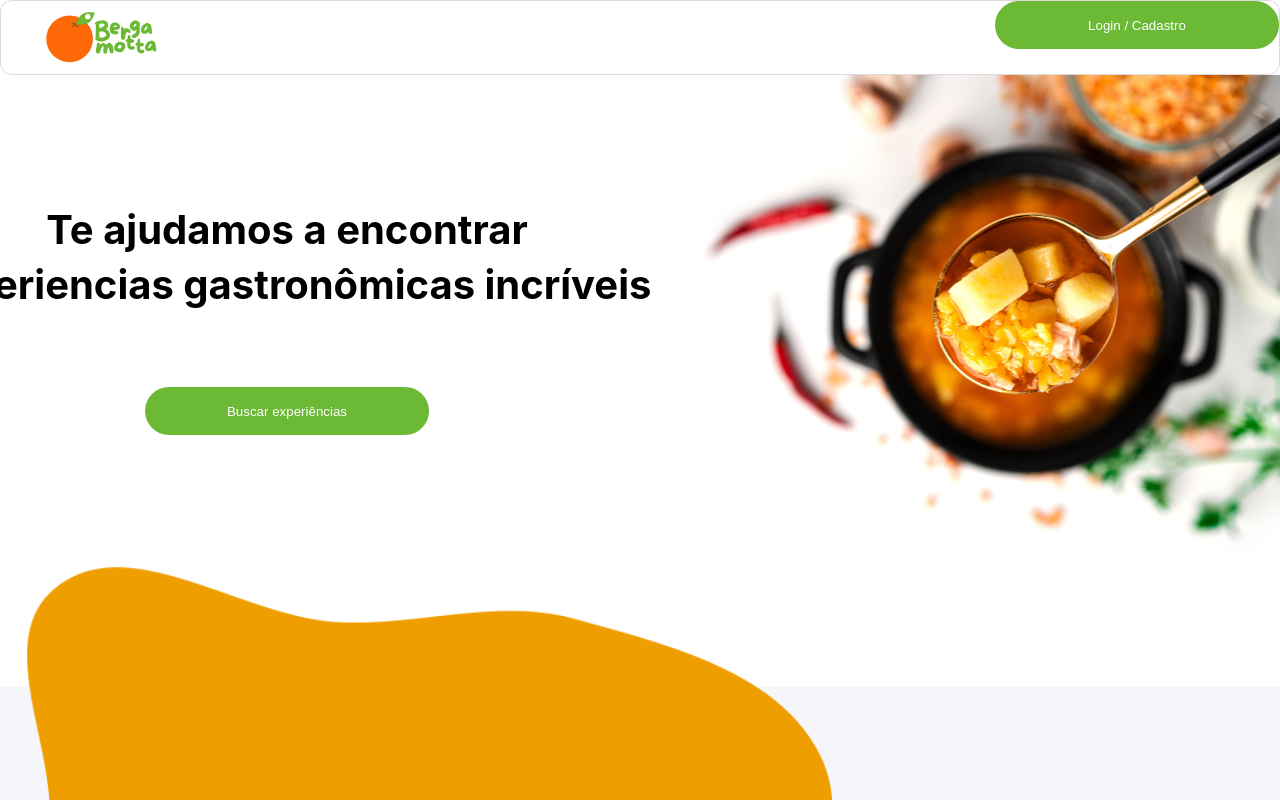
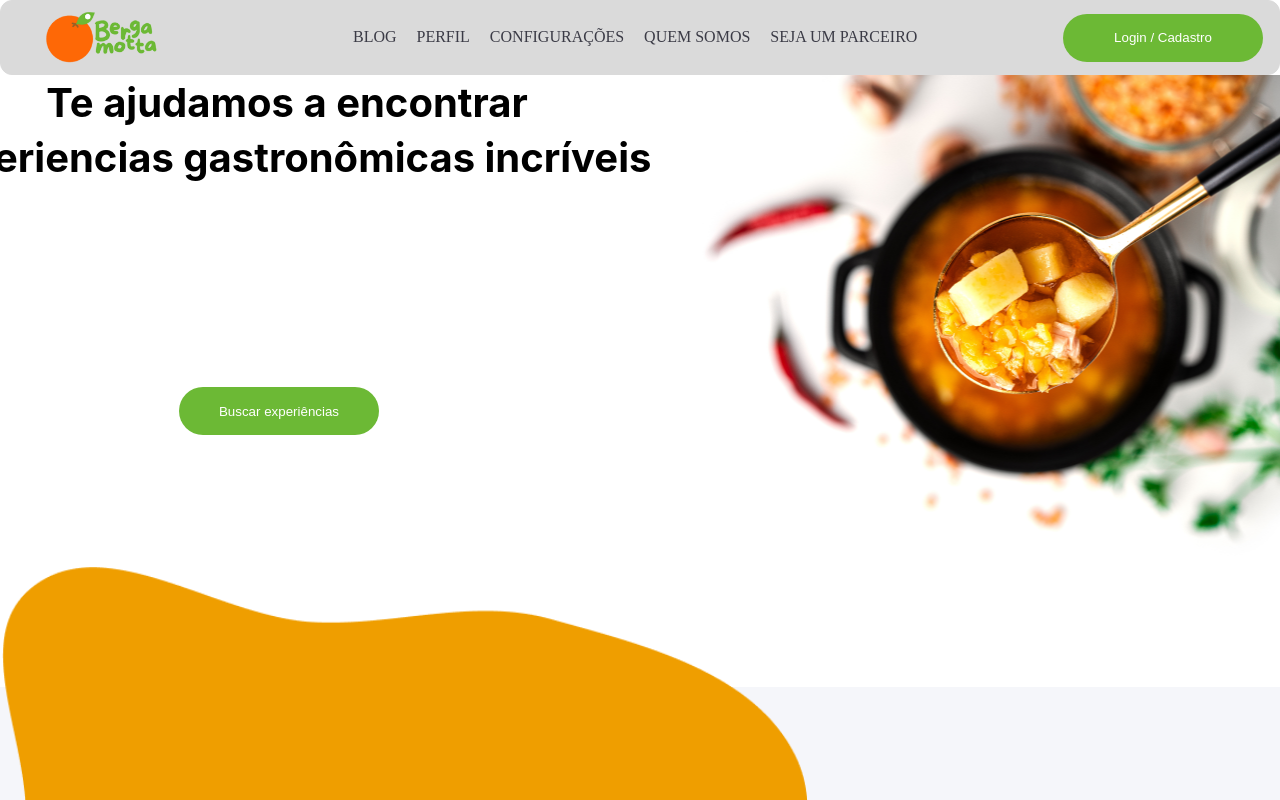
Before and after one commit to elenbrodt/bergamotta_frontend, a React (Create React App) app: page /sobrenos in a window 1280 px wide. Shown: the top 800 px of the page. Built offline with nearby package versions, Linux system fonts and the light colour scheme.

Commit message:
feat: Melhorando Header

```diff
--- a/src/components/Header/index.tsx
+++ b/src/components/Header/index.tsx
@@ -1,14 +1,22 @@
 import Link from "../Link";
-import "./style.css";
 import Logo from "../../assets/image/logo.png";
+import {Ul, Li, A, Nav, Img, HamburguerMenu} from "./style";
 
 function Header() {
     return (
         <header>
-                <nav>
-                    <img src={Logo} alt="Logo Bergamotta" />
+                <Nav>
+                    <HamburguerMenu>hamburguinho aqui</HamburguerMenu>
+                    <Img src={Logo} alt="Logo Bergamotta" />
+                    <Ul>
+                        <Li><A href="">BLOG</A></Li>
+                        <Li><A href="">PERFIL</A></Li>
+                        <Li><A href="">CONFIGURAÇÕES</A></Li>
+                        <Li><A href="">QUEM SOMOS</A></Li>
+                        <Li><A href="">SEJA UM PARCEIRO</A></Li>
+                    </Ul>
                     <Link texto="Login / Cadastro" redirect="/login" />
-                </nav>
+                </Nav>
         </header>
     );
 }
--- a/src/components/Header/style.css
+++ /dev/null
@@ -1,18 +0,0 @@
-nav{
-    border: 1px solid rgba(218, 218, 218, 1);
-    border-radius: 12px;
-    display:flex;
-    justify-content: space-between;
-}
-
-img{
-    width: 8rem;
-    margin-left: 3%;
-}
-
-@media (max-width:425px){
-    nav{
-        background-color: #B8E6F5;
-        border-radius: 0px;
-    }
-}
--- /dev/null
+++ b/src/components/Header/style.ts
@@ -0,0 +1,38 @@
+import styled from "styled-components";
+export const Ul = styled.ul`
+    list-style-type: none;
+    text-align: center;
+    margin-top: 25px;
+    @media(max-width:768px){
+        display: none;
+    }
+`
+export const Li = styled.li`
+    display: inline;
+    padding: 0px 10px;
+`
+export const A = styled.a`
+    color: rgba(59, 59, 70, 1);
+    font-family: Nunito;
+`
+export const Nav = styled.nav`
+    border: 1px solid rgba(218, 218, 218, 1);
+    border-radius: 12px;
+    display:flex;
+    justify-content: space-between;
+    background-color: rgba(218, 218, 218, 1);
+    @media (max-width:425px){
+        background-color: #B8E6F5;
+        border-radius: 0px;
+    }
+`
+export const Img = styled.img`
+    width: 8rem;
+    margin-left: 3%;
+`
+export const HamburguerMenu = styled.p`
+    display:none;
+    @media (max-width:768px){
+        display: block;
+    }
+`
--- a/src/components/Link/style.css
+++ b/src/components/Link/style.css
@@ -4,10 +4,11 @@ a{
 }
 
 button{
-    margin: 0;
+    margin: auto 0;
+    margin-right: 1rem;
     height: 3rem;
     padding: 0 3%;
-    width: 284px;
+    width: 200px;
     border-radius: 36px;
     background: #6CB935;
     border: hidden;
```
